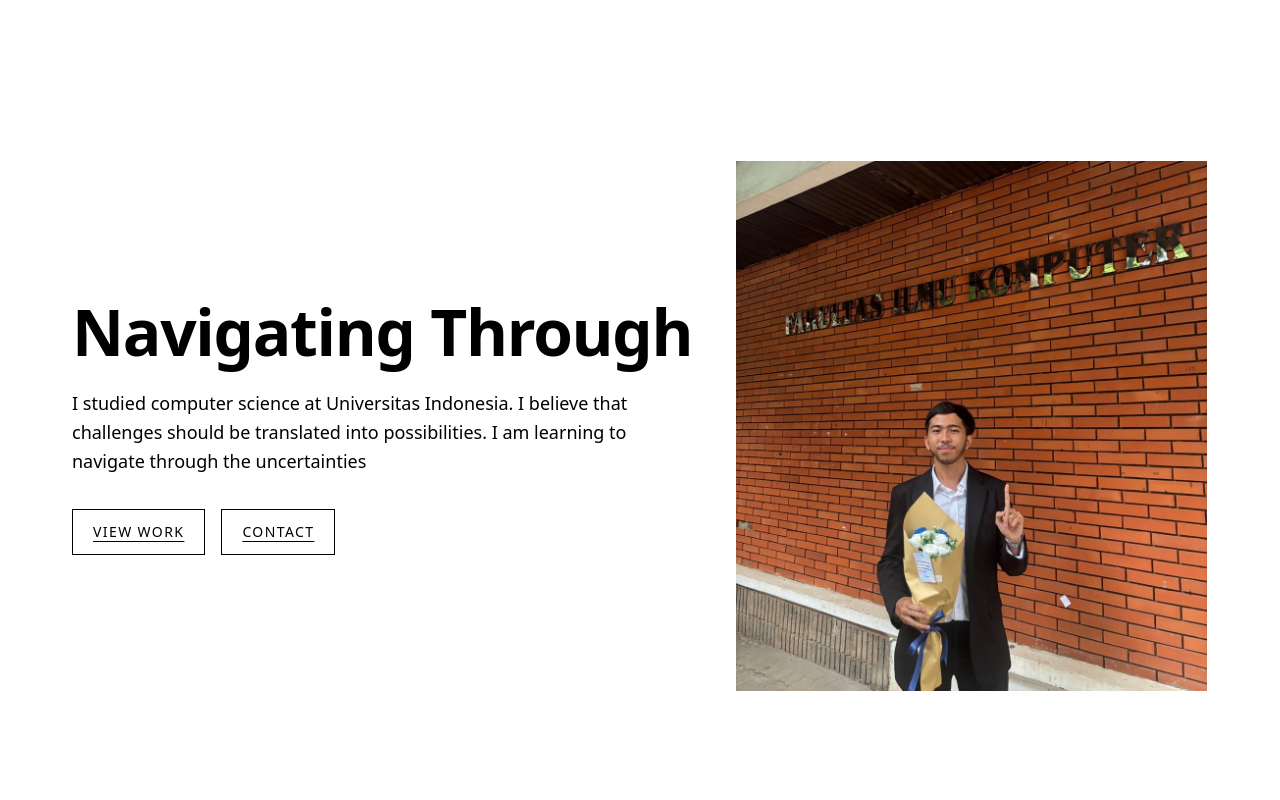
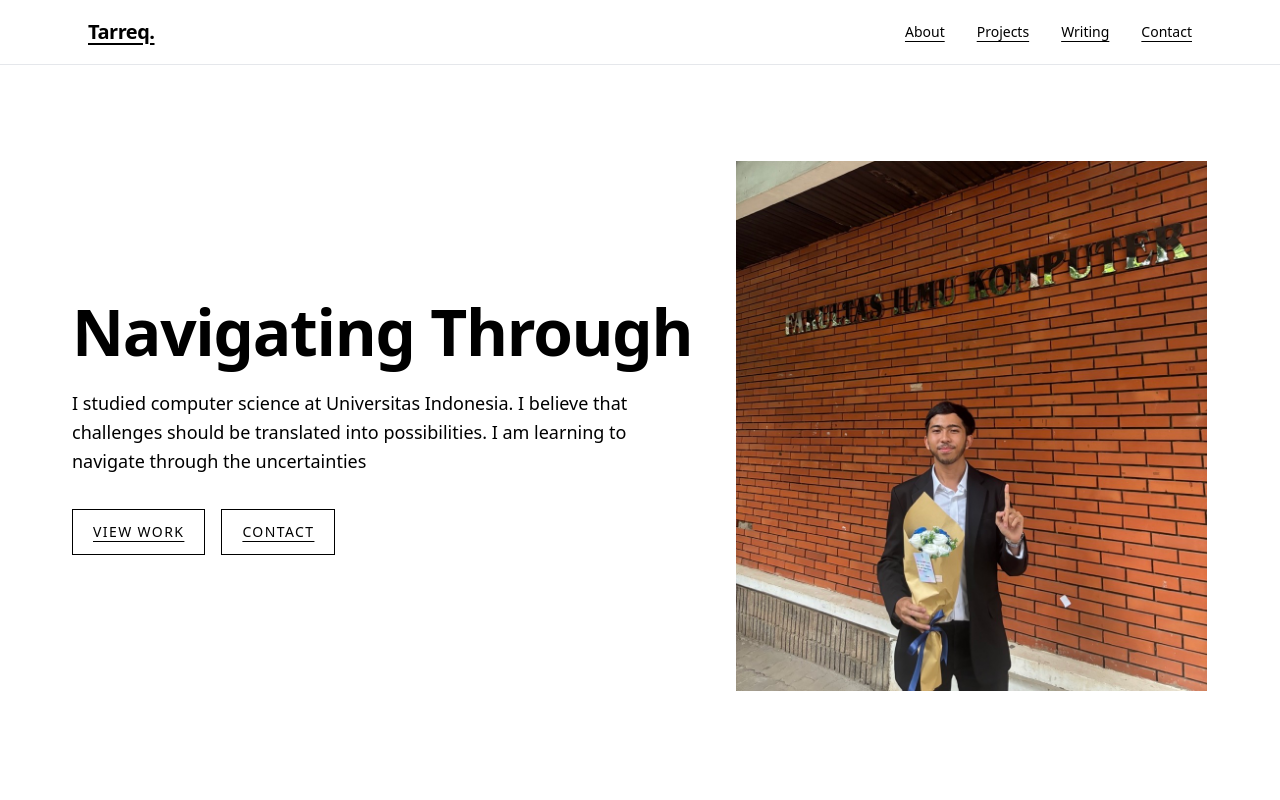
Before and after one commit to mrtrq/presence, a Next.js app: page / in a window 1280 px wide. Shown: the top 800 px of the page. Built offline with nearby package versions, Linux system fonts and the light colour scheme.

Commit message:
add navbar

```diff
--- /dev/null
+++ b/app/components/Navbar.tsx
@@ -0,0 +1,51 @@
+"use client";
+import Link from "next/link";
+import { useState } from "react";
+
+export function Navbar() {
+  const [open, setOpen] = useState(false);
+
+  return (
+    <nav className="fixed top-0 left-0 w-full bg-white border-b border-gray-200 z-50">
+      <div className="max-w-6xl mx-auto px-6 flex justify-between items-center h-16">
+        {/* Name */}
+        <Link href="/" className="text-xl font-semibold tracking-tight">
+          Tarreq.
+        </Link>
+
+        {/* Desktop Menu */}
+        <div className="hidden md:flex space-x-8 text-sm font-medium">
+          <Link href="#about" className="hover:text-blue-600 transition">About</Link>
+          <Link href="#projects" className="hover:text-blue-600 transition">Projects</Link>
+          <Link href="#writing" className="hover:text-blue-600 transition">Writing</Link>
+          <Link href="#contact" className="hover:text-blue-600 transition">Contact</Link>
+        </div>
+
+        {/* Mobile Hamburger */}
+        <button
+          onClick={() => setOpen(!open)}
+          className="md:hidden flex items-center focus:outline-none"
+        >
+          <span className="sr-only">Open Menu</span>
+          <div className="space-y-1">
+            <div className="w-6 h-0.5 bg-black"></div>
+            <div className="w-6 h-0.5 bg-black"></div>
+            <div className="w-6 h-0.5 bg-black"></div>
+          </div>
+        </button>
+      </div>
+
+      {/* Mobile Dropdown */}
+      {open && (
+        <div className="md:hidden bg-white border-t border-gray-200">
+          <div className="flex flex-col px-6 py-4 space-y-4 text-sm font-medium">
+            <Link href="#about" onClick={() => setOpen(false)}>About</Link>
+            <Link href="#projects" onClick={() => setOpen(false)}>Projects</Link>
+            <Link href="#writing" onClick={() => setOpen(false)}>Writing</Link>
+            <Link href="#contact" onClick={() => setOpen(false)}>Contact</Link>
+          </div>
+        </div>
+      )}
+    </nav>
+  );
+}
--- a/app/layout.tsx
+++ b/app/layout.tsx
@@ -1,5 +1,5 @@
 import { Footer } from './components/Footer';
-import { Header } from './components/Header';
+import { Navbar } from './components/Navbar';
 import './globals.css'
 import type { Metadata } from 'next'
 
@@ -24,6 +24,7 @@ export default function RootLayout({
   return (
     <html lang="en">
       <body className="min-h-screen bg-white text-black antialiased flex flex-col">
+        <Navbar />
         <main className="flex-1">{children}</main>
         <Footer />
       </body>
```
